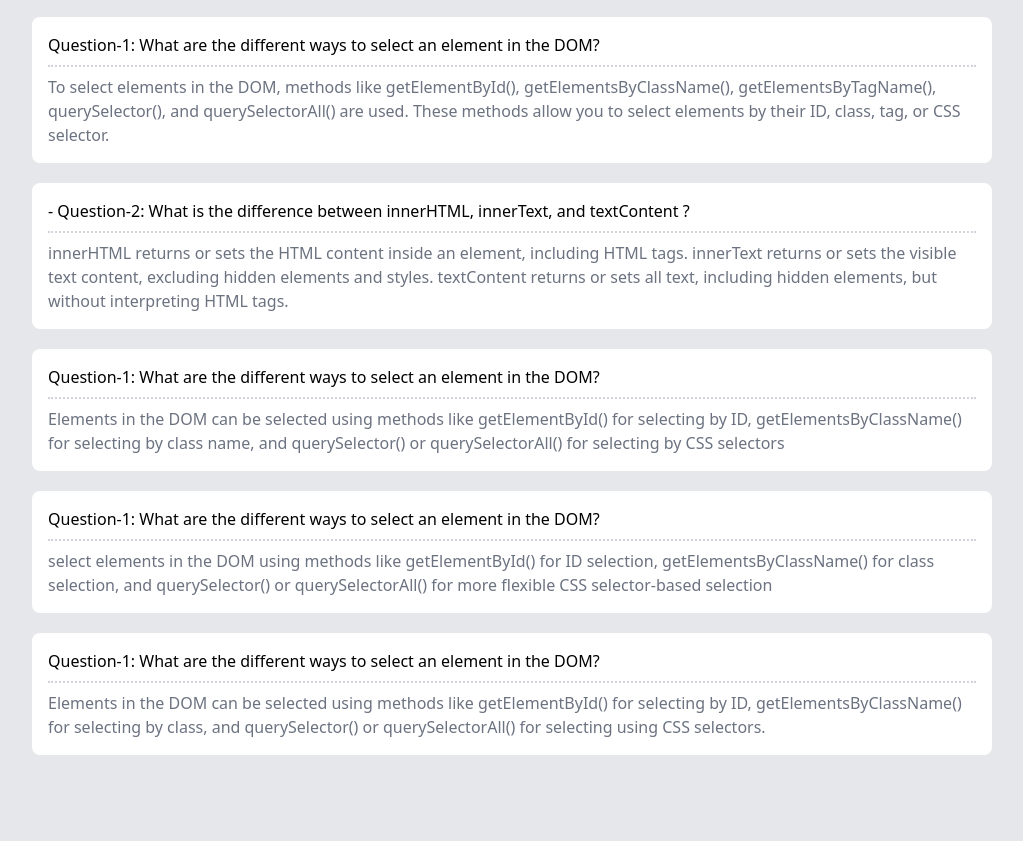
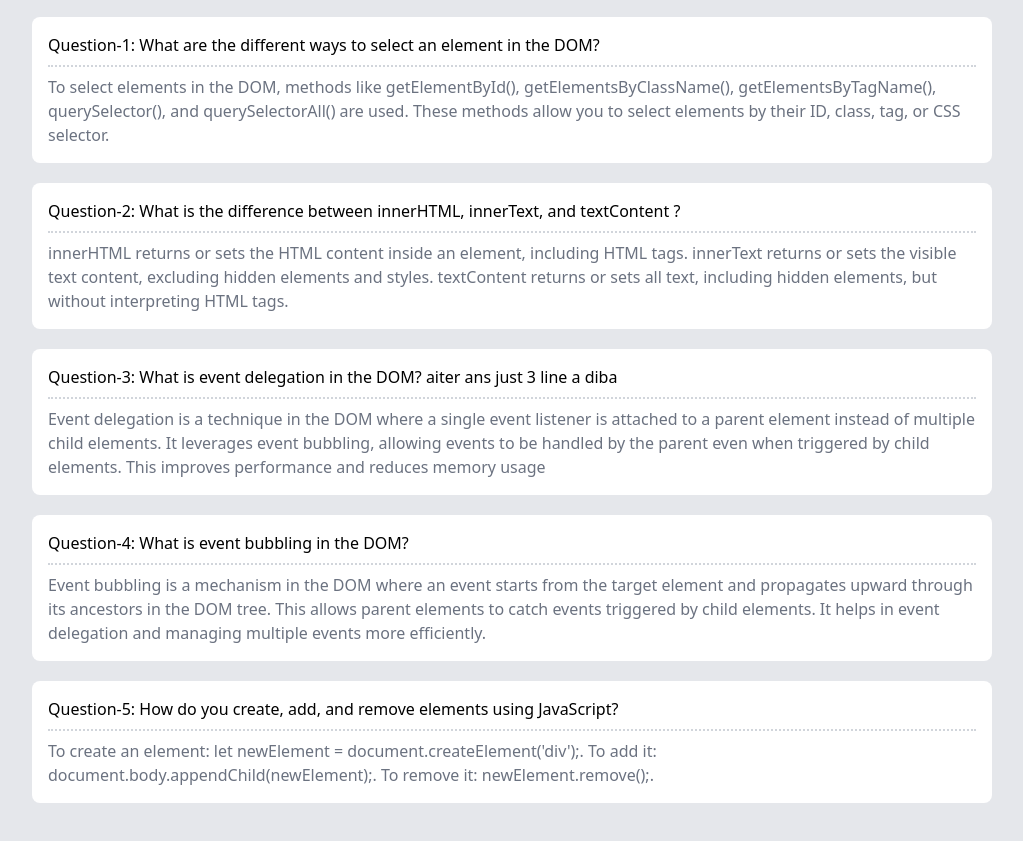
Before and after one commit to rajadhikary411/assignment-5, a plain HTML site: page question.html in a window 1280 px wide. Shown: the part 151-992 px from the top of the page, without its empty margins (128-1151 px from the left). Before the commit the page ends 970 px from the top, so only its background shows below. Drawn offline with nearby package versions, Linux system fonts and the light colour scheme.

Commit message:
i am ready to submit

```diff
--- a/question.html
+++ b/question.html
@@ -3,7 +3,7 @@
 <head>
     <meta charset="UTF-8">
     <meta name="viewport" content="width=device-width, initial-scale=1.0">
-    <title>Document</title>
+    <title>question page</title>
     <script src="https://cdn.tailwindcss.com"></script>
     <link rel="preconnect" href="https://fonts.googleapis.com">
 <link rel="preconnect" href="https://fonts.gstatic.com" crossorigin>
@@ -34,7 +34,7 @@
         </div>
         <div class="bg-white rounded-lg p-4 mt-5">
             <div class="border-b-2 border-gray-300 border-dotted pb-2">
-                <h1>- Question-2: What is the difference between innerHTML, innerText, and textContent ?
+                <h1>Question-2: What is the difference between innerHTML, innerText, and textContent ?
                 </h1>
 
             </div>
@@ -44,29 +44,31 @@
         </div>
         <div class="bg-white rounded-lg p-4 mt-5">
             <div class="border-b-2 border-gray-300 border-dotted pb-2">
-                <h1>Question-1: What are the different ways to select an element in the DOM?</h1>
+                <h1> Question-3: What is event delegation in the DOM? aiter ans just 3 line a diba</h1>
 
             </div>
-            <h1 class="mt-2 text-gray-500">Elements in the DOM can be selected using methods like getElementById() for selecting by ID, getElementsByClassName() for selecting by class name, and querySelector() or querySelectorAll() for selecting by CSS selectors</h1>
+            <h1 class="mt-2 text-gray-500">Event delegation is a technique in the DOM where a single event listener is attached to a parent element instead of multiple child elements. It leverages event bubbling, allowing events to be handled by the parent even when triggered by child elements. This improves performance and reduces memory usage</h1>
         </div>
         <div class="bg-white rounded-lg p-4 mt-5">
             <div class="border-b-2 border-gray-300 border-dotted pb-2">
-                <h1>Question-1: What are the different ways to select an element in the DOM?</h1>
+                <h1> Question-4: What is event bubbling in the DOM?</h1>
 
             </div>
-            <h1 class="mt-2 text-gray-500"> select elements in the DOM using methods like getElementById() for ID selection, getElementsByClassName() for class selection, and querySelector() or querySelectorAll() for more flexible CSS selector-based selection</h1>
+            <h1 class="mt-2 text-gray-500"> Event bubbling is a mechanism in the DOM where an event starts from the target element and propagates upward through its ancestors in the DOM tree. This allows parent elements to catch events triggered by child elements. It helps in event delegation and managing multiple events more efficiently.</h1>
         </div>
         <div class="bg-white rounded-lg p-4 mt-5">
             <div class="border-b-2 border-gray-300 border-dotted pb-2">
-                <h1>Question-1: What are the different ways to select an element in the DOM?</h1>
+                <h1>Question-5: How do you create, add, and remove elements using JavaScript?</h1>
 
             </div>
-            <h1 class="mt-2 text-gray-500">Elements in the DOM can be selected using methods like getElementById() for selecting by ID, getElementsByClassName() for selecting by class, and querySelector() or querySelectorAll() for selecting using CSS selectors.</h1>
+            <h1 class="mt-2 text-gray-500">To create an element: let newElement = document.createElement('div');.
+                To add it: document.body.appendChild(newElement);.
+                To remove it: newElement.remove();.</h1>
         </div>
       </main>
     <script>
         function gotoDesk() {
-            window.location.href = "index.html"; // Replace with your desired URL
+            window.location.href = "index.html";
         }
     </script>
 </body>
```
